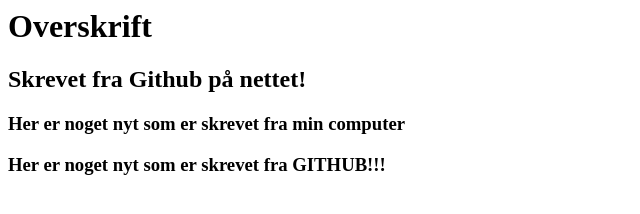
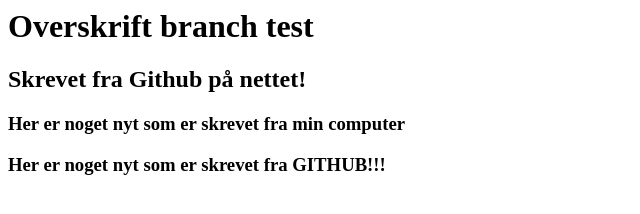
Before and after one commit to mwintherDK/testRepo, a plain HTML site: page index.html in a window 1280 px wide. Shown: the whole page, without its empty margins (0-640 px from the left). Drawn offline with Linux system fonts and the light colour scheme.

Commit message:
Update index.html

```diff
--- a/index.html
+++ b/index.html
@@ -1,10 +1,10 @@
 <DOCTYPE html>
   <html>
     <head>
-      <title>Test</title>
+      <title>Test af branch 2</title>
     </head>
     <body>
-      <h1>Overskrift</h1>
+      <h1>Overskrift branch test</h1>
       <h2>Skrevet fra Github på nettet!</h2>
       <h3>Her er noget nyt som er skrevet fra min computer</h3>
       <h3>Her er noget nyt som er skrevet fra GITHUB!!!</h3>
```
